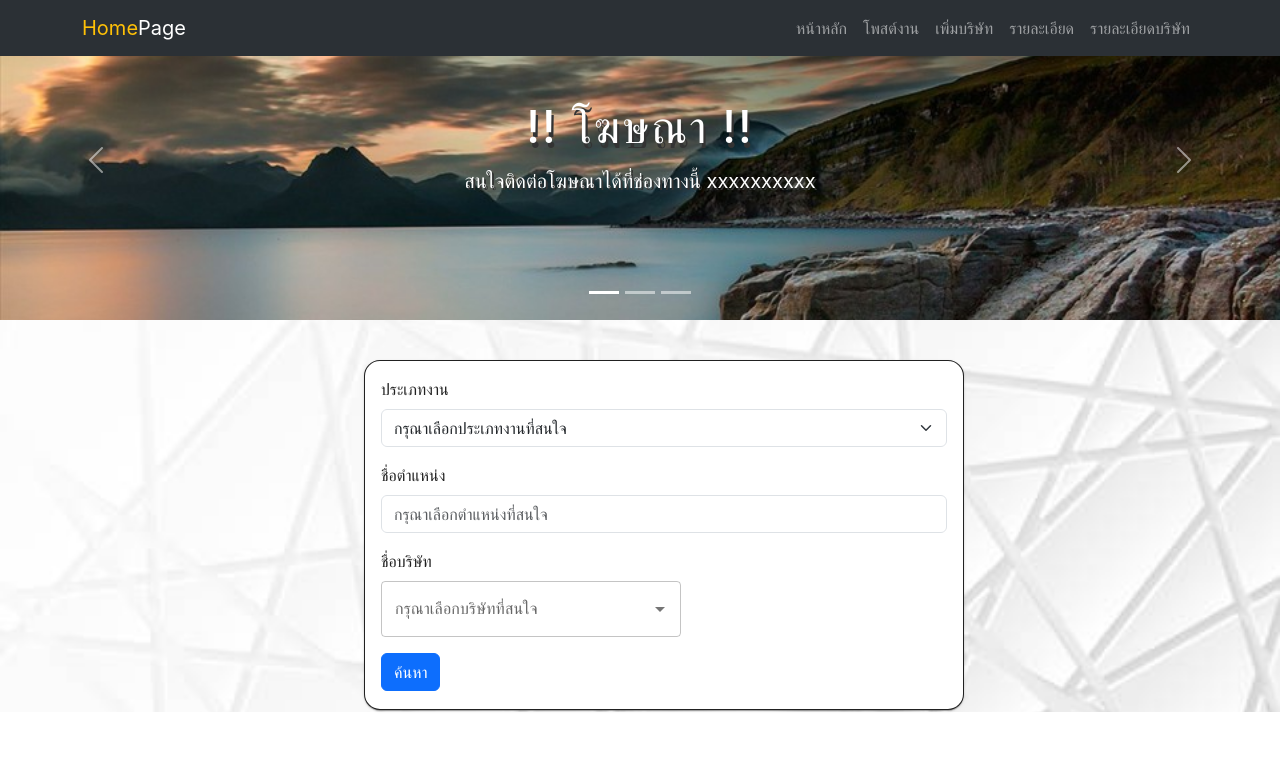
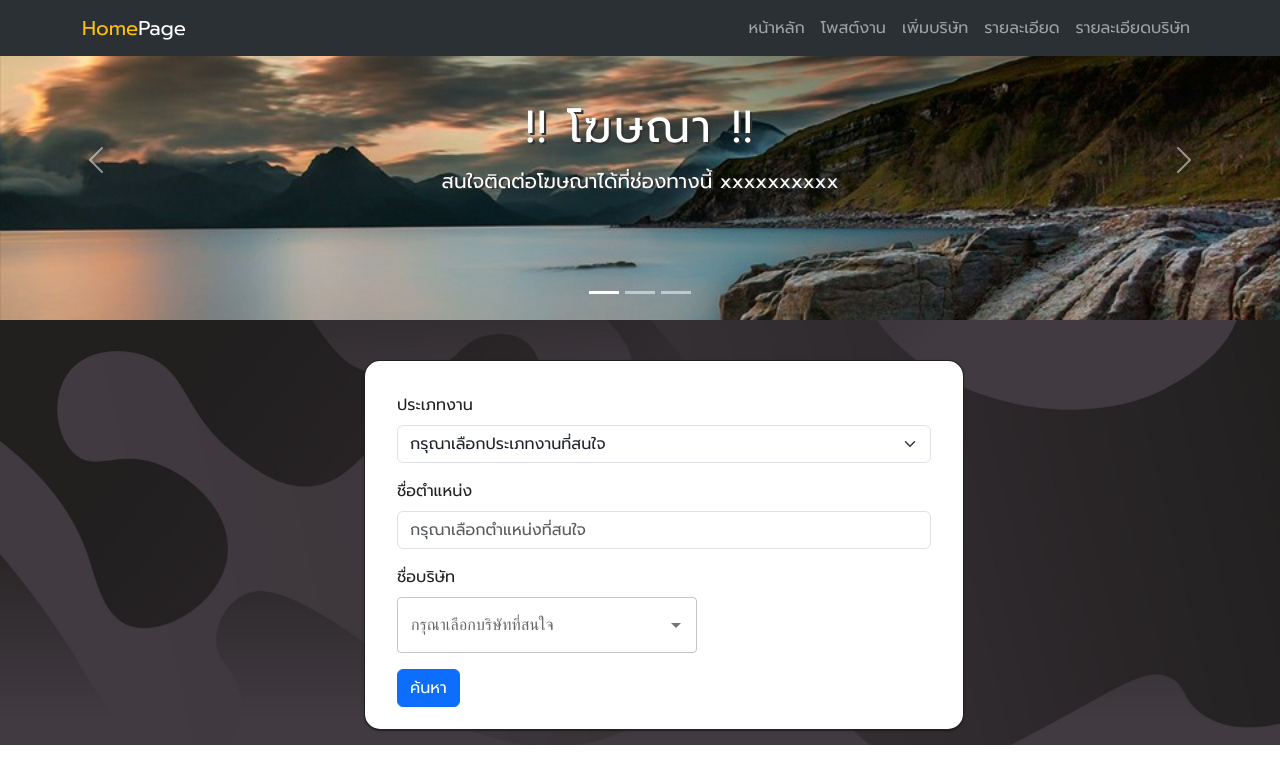
Before and after one commit to ThanabodeeSaepui/job-database-project, a React (Vite) app in the folder apps/frontend/: page / in a window 1280 px wide. Shown: the top 784 px of the page. Built offline with nearby package versions, Linux system fonts and the light colour scheme; no server answers.

Commit message:
Update Frontend

```diff
--- a/apps/frontend/index.html
+++ b/apps/frontend/index.html
@@ -12,6 +12,9 @@
     <link rel="apple-touch-icon" href="/logo192.png" />
     <link href="https://cdn.jsdelivr.net/npm/bootstrap@5.3.0-alpha1/dist/css/bootstrap.min.css" rel="stylesheet" integrity="sha384-GLhlTQ8iRABdZLl6O3oVMWSktQOp6b7In1Zl3/Jr59b6EGGoI1aFkw7cmDA6j6gD" crossorigin="anonymous">
     <script src="https://cdn.jsdelivr.net/npm/bootstrap@5.2.3/dist/js/bootstrap.bundle.min.js"></script>
+    <link rel="preconnect" href="https://fonts.googleapis.com">
+    <link rel="preconnect" href="https://fonts.gstatic.com" crossorigin>
+    <link href="https://fonts.googleapis.com/css2?family=Prompt&family=Roboto&display=swap" rel="stylesheet">
     <title>Project</title>
   </head>
   <body>
--- a/apps/frontend/src/components/Homepage.jsx
+++ b/apps/frontend/src/components/Homepage.jsx
@@ -94,8 +94,9 @@
       </div>
 
       <Container maxWidth="sm" sx={{mt:5}}>
-      <Card sx={{ minWidth: 275, maxWidth: 800, width: 600, height:350, mt:2, border:1, borderRadius: '16px'}}>
+      <Card sx={{ minWidth: 275, maxWidth: 800, width: 600, height:370, mt:2, border:1, borderRadius: '16px'}}>
         <CardContent>
+          <div className="m-3">
             <div className="mb-3">
               <label for="exampleFormControlTextarea1" className="form-label">
                 ประเภทงาน
@@ -138,6 +139,7 @@
             <button type="submit" className="btn btn-primary"  onClick={handleSearch}>
               ค้นหา
             </button>
+          </div>
         </CardContent>
       </Card>
       </Container>
--- a/apps/frontend/src/components/style/Homepage.css
+++ b/apps/frontend/src/components/style/Homepage.css
@@ -1,3 +1,7 @@
+* {
+    font-family: 'Prompt', sans-serif;
+}
+
 .section-padding {
     padding: 100px 0;
 }
@@ -16,7 +20,7 @@
     font-size: 45px;
     text-transform: uppercase;
     color: white;
-    text-shadow: 0.05em 0.1em #333;
+    text-shadow: 0.05em 0.05em #333;
     letter-spacing: 2px;
     margin-top: 300px;
 }
@@ -26,6 +30,6 @@
     margin: auto;
     font-size: 20px;
     color: white;
-    text-shadow: 0.1em 0.1em #333;
+    text-shadow: 0.1em 0.05em #333;
     line-height: 1.9;
 }
--- a/apps/frontend/src/components/style/bg.css
+++ b/apps/frontend/src/components/style/bg.css
@@ -1,6 +1,6 @@
 .bg {
     background-image: url("../image/bg.jpg");
-    height:44.5rem;
+    height:46.56rem;
     width: 100%;
     position: relative;
     background-size: cover;
```
Also changed, not shown: apps/frontend/src/components/image/bg.jpg. Lines whose indentation alone changed are shown as unchanged.
